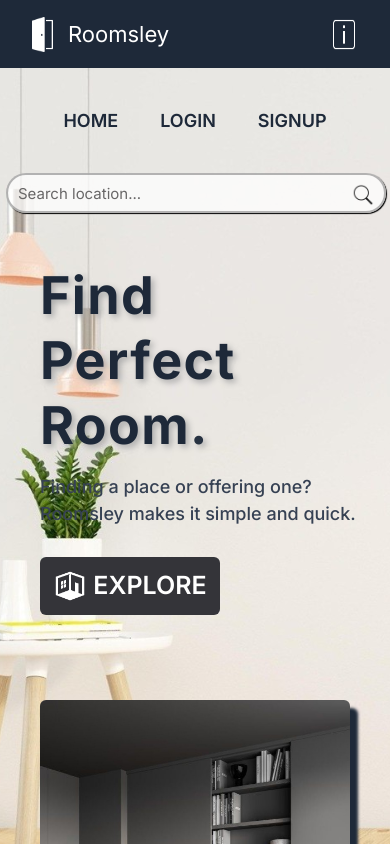
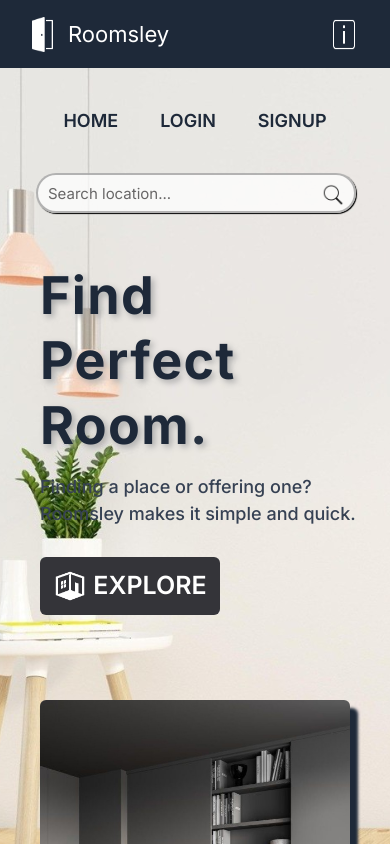
Before and after one commit to rohitkumar893/roomsley, a React (Vite) app: page / in a window 390 px wide. Shown: the top 844 px of the page. Built offline with nearby package versions, Linux system fonts and the light colour scheme.

Commit message:
made search bar responsive

```diff
--- a/src/App.css
+++ b/src/App.css
@@ -320,4 +320,8 @@ ul:hover{
   .divider{
     margin-top: 40px;
   }
+
+  .search__input {
+  width: 320px;
 }
+}
```
